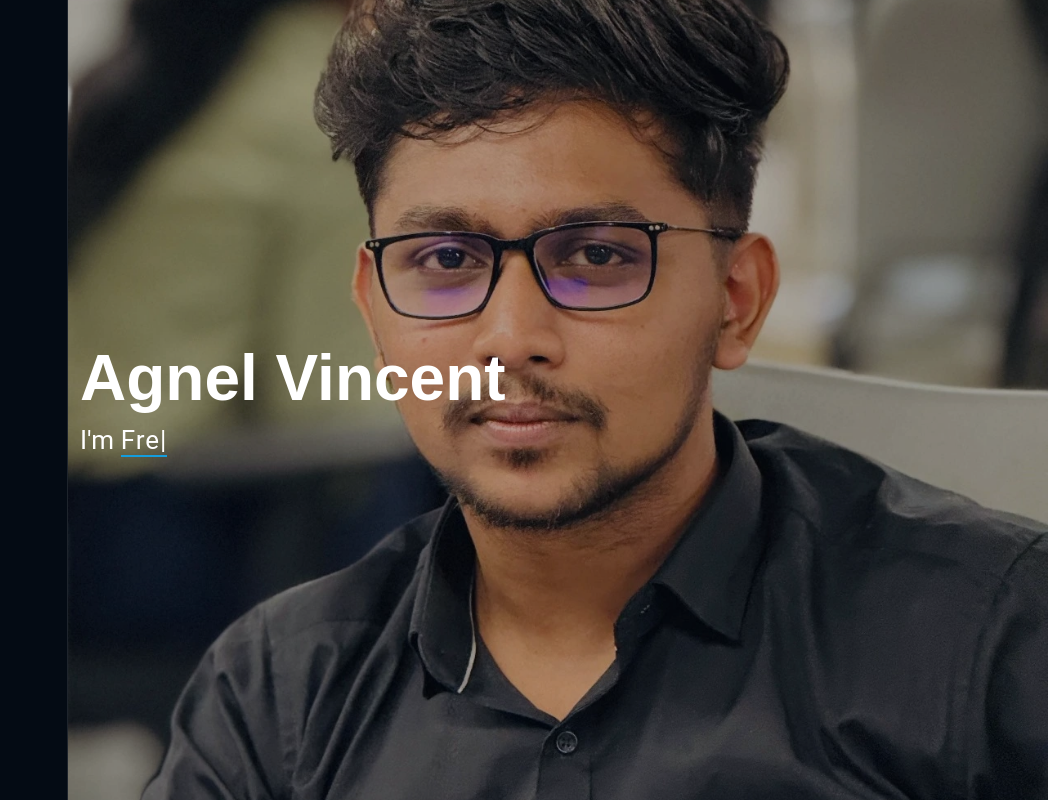
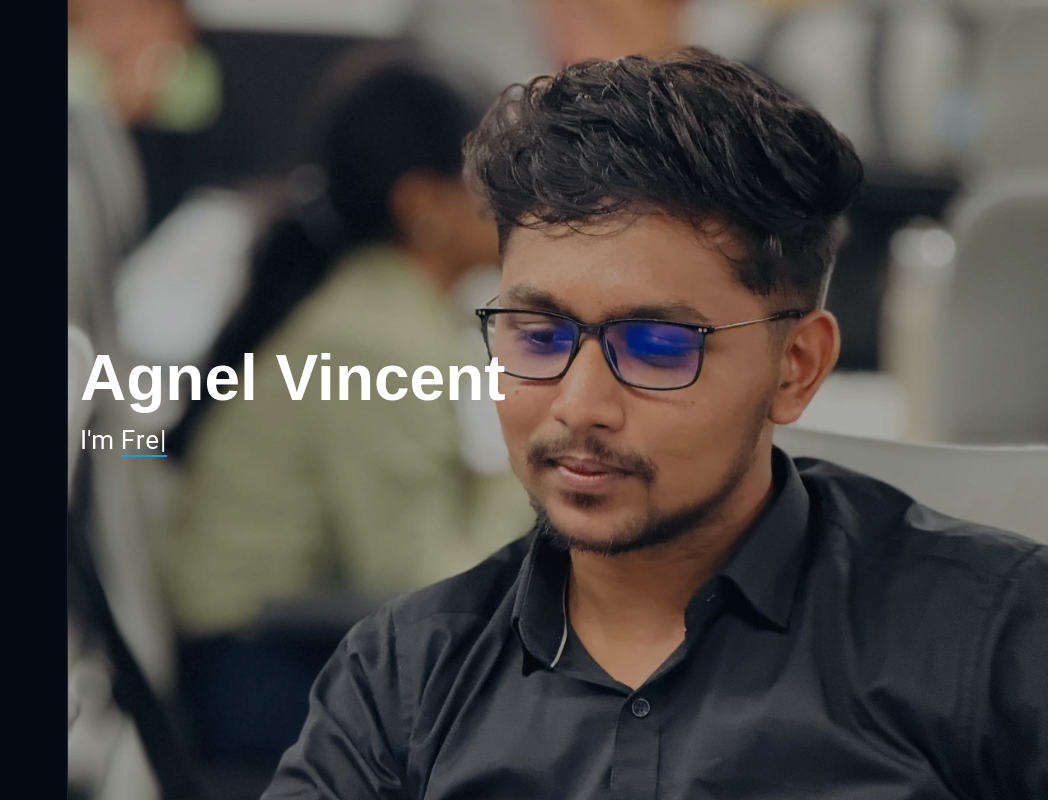
Before and after one commit to agnelvincent/Portfolio-Website, a plain HTML site: page index.html in a window 1280 px wide. Shown: the top 802 px of the page, 232-1280 px from the left. Drawn offline with nearby package versions, Linux system fonts and the light colour scheme.

Commit message:
first commit

```diff
--- a/index.html
+++ b/index.html
@@ -61,7 +61,7 @@
     <!-- Hero Section -->
     <section id="hero" class="hero section dark-background">
 
-      <img src="images/agnelcov1.webp" alt="" data-aos="fade-in" class="">
+      <img src="images/agbg1.webp" alt="" data-aos="fade-in" class="">
 
       <div class="container" data-aos="fade-up" data-aos-delay="100">
         <h2>Agnel Vincent</h2>
```
